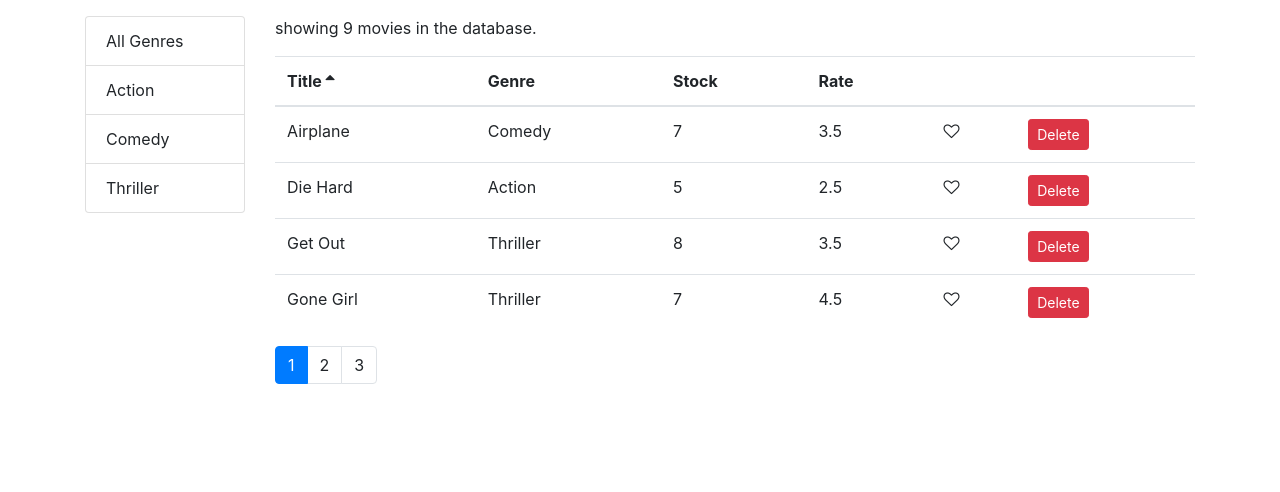
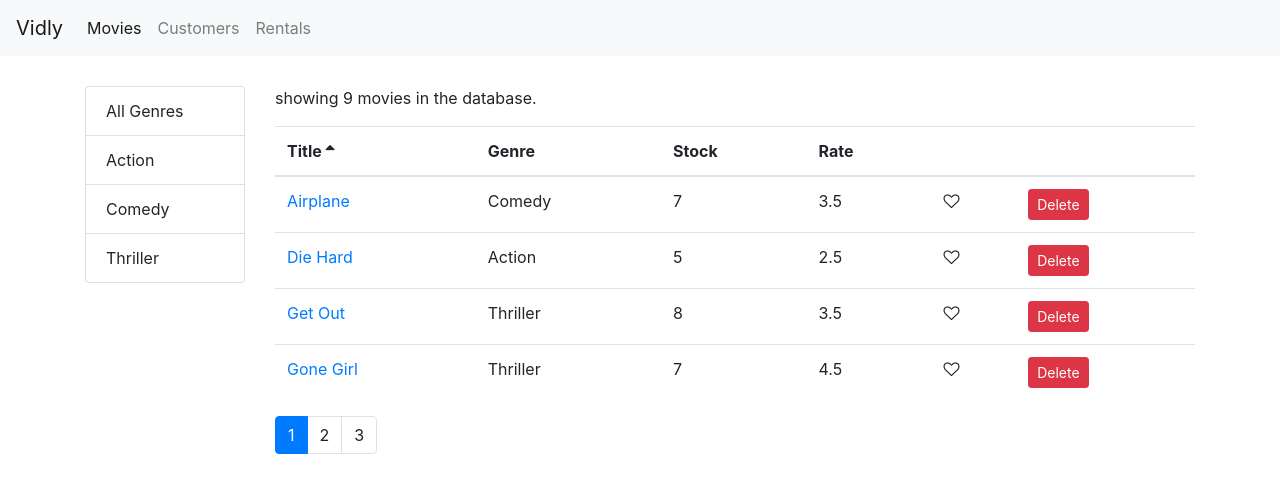
Before and after one commit to traxanhkho/reactjs-movie, a React (Create React App) app in the folder movie-app/: page /movies in a window 1280 px wide. Shown: the top 492 px of the page. Built offline with nearby package versions, Linux system fonts and the light colour scheme.

Commit message:
Linking to the movieForm

```diff
--- a/movie-app/src/App.js
+++ b/movie-app/src/App.js
@@ -1,24 +1,29 @@
 import React, { Component } from "react";
-import { Route, Redirect , Switch } from "react-router-dom";
+import { Route, Redirect, Switch } from "react-router-dom";
 import Movies from "./components/movies";
+import MoviesForm from './components/movieForm' ;
 import Customers from "./components/customers";
 import Rentals from "./components/rentals";
 import NotFound from "./components/notFound";
-import "./App.css";
+import NavBar from "./components/navBar";
 
 class App extends Component {
   render() {
     return (
+      <React.Fragment>
+        <NavBar />
         <main className="container">
           <Switch>
+            <Route path="/movies/:id" render={ props => <MoviesForm {...props}/>} />
             <Route path="/movies" component={Movies} />
             <Route path="/customers" component={Customers} />
             <Route path="/rentals" component={Rentals} />
             <Route path="/not-found" component={NotFound} />
             <Redirect from="/" exact to="/movies" />
-          <Redirect to="/not-found"/>
+            <Redirect to="/not-found" />
           </Switch>
         </main>
+      </React.Fragment>
     );
   }
 }
--- a/movie-app/src/components/movieForm.jsx
+++ b/movie-app/src/components/movieForm.jsx
@@ -1,7 +1,17 @@
-import React from 'react';
+import React from "react";
 
-const MovieForm = () => {
-    return ( <h1>Movie form</h1> );
-}
+const MovieForm = ({ match, history }) => {
+  return (
+    <div>
+      <h1>Movie form {match.params.id}</h1>
+      <button
+        className="btn btn-primary"
+        onClick={() => history.push("/movies")}
+      >
+        save
+      </button>
+    </div>
+  );
+};
 
 export default MovieForm;
--- a/movie-app/src/components/moviesTable.jsx
+++ b/movie-app/src/components/moviesTable.jsx
@@ -1,32 +1,41 @@
-import React, { Component } from 'react';
-import Table from './common/table' ;
-import Like from './common/like';
-
+import React, { Component } from "react";
+import Table from "./common/table";
+import Like from "./common/like";
+import { Link } from "react-router-dom";
 
 class MoviesTable extends Component {
-
   columns = [
-        { path: 'title', label: 'Title' },
-        { path: 'genre.name', label: 'Genre' },
-        { path: 'numberInStock', label: 'Stock' },
-        { path: 'dailyRentalRate', label: 'Rate' },
     {
-            key: 'like',
-            content: (movie) =>
+      path: "title",
+      label: "Title",
+      content: (movie) => (
+        <Link to={`/movies/${movie._id}`}>{movie.title}</Link>
+      ),
+    },
+    { path: "genre.name", label: "Genre" },
+    { path: "numberInStock", label: "Stock" },
+    { path: "dailyRentalRate", label: "Rate" },
+    {
+      key: "like",
+      content: (movie) => (
         <Like liked={movie.liked} onClick={() => this.props.onLike(movie)} />
+      ),
     },
     {
-            key: 'delete',
-            content: (movie) =>
-                <button onClick={() =>
-                    this.props.onDelete(movie)} className="btn btn-danger btn-sm">
+      key: "delete",
+      content: (movie) => (
+        <button
+          onClick={() => this.props.onDelete(movie)}
+          className="btn btn-danger btn-sm"
+        >
           Delete
         </button>
+      ),
     },
-    ]
+  ];
 
   render() {
-        const { movies,  onSort, sortColumn } = this.props;
+    const { movies, onSort, sortColumn } = this.props;
 
     return (
       <Table
@@ -39,5 +48,4 @@
   }
 }
 
-
 export default MoviesTable;
--- /dev/null
+++ b/movie-app/src/components/navBar.jsx
@@ -0,0 +1,45 @@
+import React from "react";
+import { Link , NavLink } from 'react-router-dom' ;
+
+const NavBar = () => {
+  return (
+    <nav className="navbar navbar-expand-lg navbar-light bg-light">
+      <Link className="navbar-brand" to="/">
+        Vidly
+      </Link>
+      <button
+        className="navbar-toggler"
+        type="button"
+        data-toggle="collapse"
+        data-target="#navbarSupportedContent"
+        aria-controls="navbarSupportedContent"
+        aria-expanded="false"
+        aria-label="Toggle navigation"
+      >
+        <span className="navbar-toggler-icon"></span>
+      </button>
+
+      <div className="collapse navbar-collapse" id="navbarSupportedContent">
+        <ul className="navbar-nav mr-auto">
+          <li className="nav-item">
+            <NavLink className="nav-link" to="/movies">
+              Movies
+            </NavLink>
+          </li>
+          <li className="nav-item">
+            <NavLink className="nav-link" to="/customers">
+              Customers
+            </NavLink>
+          </li>
+          <li className="nav-item">
+            <NavLink className="nav-link" to="/rentals">
+              Rentals
+            </NavLink>
+          </li>
+        </ul>
+      </div>
+    </nav>
+  );
+};
+
+export default NavBar;
--- a/movie-app/src/index.css
+++ b/movie-app/src/index.css
@@ -1,13 +1,13 @@
 body {
-  margin: 0;
-  font-family: -apple-system, BlinkMacSystemFont, 'Segoe UI', 'Roboto', 'Oxygen',
-    'Ubuntu', 'Cantarell', 'Fira Sans', 'Droid Sans', 'Helvetica Neue',
-    sans-serif;
-  -webkit-font-smoothing: antialiased;
-  -moz-osx-font-smoothing: grayscale;
+  margin : 0 ;
+  padding : 0 ;
+  font-family: sans-serif;
 }
 
-code {
-  font-family: source-code-pro, Menlo, Monaco, Consolas, 'Courier New',
-    monospace;
+.navbar {
+  margin-bottom : 30px ;
 }
+
+.clickable{
+  cursor: pointer ;
+}
--- a/movie-app/src/index.js
+++ b/movie-app/src/index.js
@@ -15,7 +15,4 @@
   document.getElementById('root')
 );
 
-// If you want to start measuring performance in your app, pass a function
-// to log results (for example: reportWebVitals(console.log))
-// or send to an analytics endpoint. Learn more: https://bit.ly/CRA-vitals
 reportWebVitals();
```
Lines whose indentation alone changed are shown as unchanged.
